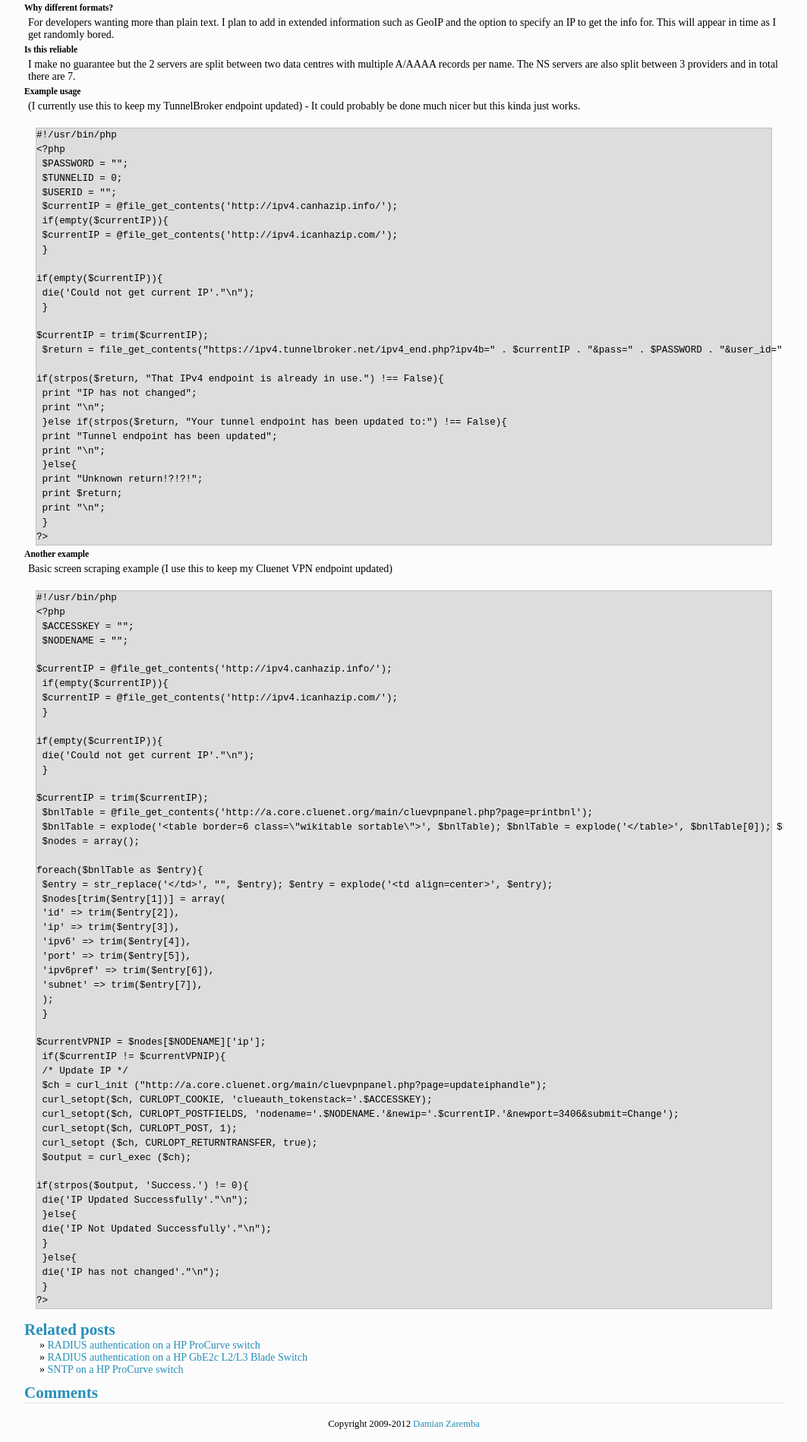
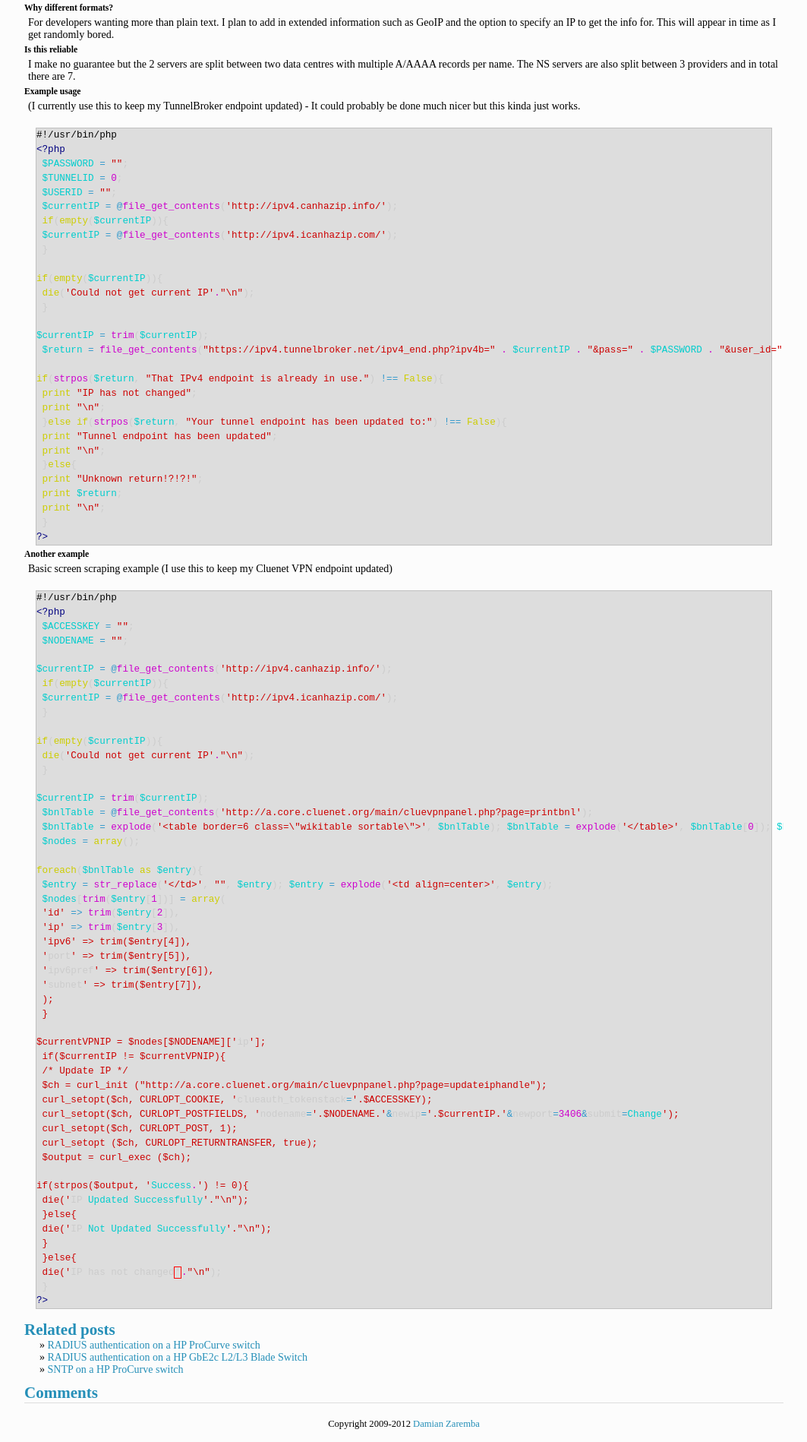
Before and after one commit to DamianZaremba/damianzaremba.co.uk, a Jekyll site: the page built from content/_posts/2011-03-30-canhazip.markdown, in a window 1280 px wide. Shown: the part 1059-2957 px from the top of the page at 76% size, without its empty margins (108-1171 px from the left). Built offline with Jekyll 4.4.1, drawn with Linux system fonts in a browser that asks for light colours; nearby versions of some CDN libraries; Markdown is read by kramdown in place of the engine named in the settings; comment, search, counter and statistics services are not loaded.

Commit message:
Adding pygments style

```diff
--- a/content/_layouts/default.html
+++ b/content/_layouts/default.html
@@ -24,6 +24,7 @@
 
     <!-- CSS files -->
     <link href="/assests/css/main.css" rel="stylesheet" type="text/css" />
+    <link href="/assests/css/pygments.css" rel="stylesheet" type="text/css" />
 
     <!-- JS files -->
     <script src="http://mint.damianzaremba.co.uk/?js" type="text/javascript"></script>
--- a/content/assests/css/pygments.css
+++ b/content/assests/css/pygments.css
@@ -1,61 +1,69 @@
-.hll { background-color: #ffffcc }
-.c { color: #408080; font-style: italic } /* Comment */
-.err { border: 1px solid #FF0000 } /* Error */
-.k { color: #008000; font-weight: bold } /* Keyword */
-.o { color: #666666 } /* Operator */
-.cm { color: #408080; font-style: italic } /* Comment.Multiline */
-.cp { color: #BC7A00 } /* Comment.Preproc */
-.c1 { color: #408080; font-style: italic } /* Comment.Single */
-.cs { color: #408080; font-style: italic } /* Comment.Special */
-.gd { color: #A00000 } /* Generic.Deleted */
-.ge { font-style: italic } /* Generic.Emph */
+.hll { background-color: #222222 }
+.c { color: #000080 } /* Comment */
+.err { color: #cccccc; border: 1px solid #FF0000 } /* Error */
+.g { color: #cccccc } /* Generic */
+.k { color: #cdcd00 } /* Keyword */
+.l { color: #cccccc } /* Literal */
+.n { color: #cccccc } /* Name */
+.o { color: #3399cc } /* Operator */
+.x { color: #cccccc } /* Other */
+.p { color: #cccccc } /* Punctuation */
+.cm { color: #000080 } /* Comment.Multiline */
+.cp { color: #000080 } /* Comment.Preproc */
+.c1 { color: #000080 } /* Comment.Single */
+.cs { color: #cd0000; font-weight: bold } /* Comment.Special */
+.gd { color: #cd0000 } /* Generic.Deleted */
+.ge { color: #cccccc; font-style: italic } /* Generic.Emph */
 .gr { color: #FF0000 } /* Generic.Error */
 .gh { color: #000080; font-weight: bold } /* Generic.Heading */
-.gi { color: #00A000 } /* Generic.Inserted */
+.gi { color: #00cd00 } /* Generic.Inserted */
 .go { color: #808080 } /* Generic.Output */
 .gp { color: #000080; font-weight: bold } /* Generic.Prompt */
-.gs { font-weight: bold } /* Generic.Strong */
+.gs { color: #cccccc; font-weight: bold } /* Generic.Strong */
 .gu { color: #800080; font-weight: bold } /* Generic.Subheading */
 .gt { color: #0040D0 } /* Generic.Traceback */
-.kc { color: #008000; font-weight: bold } /* Keyword.Constant */
-.kd { color: #008000; font-weight: bold } /* Keyword.Declaration */
-.kn { color: #008000; font-weight: bold } /* Keyword.Namespace */
-.kp { color: #008000 } /* Keyword.Pseudo */
-.kr { color: #008000; font-weight: bold } /* Keyword.Reserved */
-.kt { color: #B00040 } /* Keyword.Type */
-.m { color: #666666 } /* Literal.Number */
-.s { color: #BA2121 } /* Literal.String */
-.na { color: #7D9029 } /* Name.Attribute */
-.nb { color: #008000 } /* Name.Builtin */
-.nc { color: #0000FF; font-weight: bold } /* Name.Class */
-.no { color: #880000 } /* Name.Constant */
-.nd { color: #AA22FF } /* Name.Decorator */
-.ni { color: #999999; font-weight: bold } /* Name.Entity */
-.ne { color: #D2413A; font-weight: bold } /* Name.Exception */
-.nf { color: #0000FF } /* Name.Function */
-.nl { color: #A0A000 } /* Name.Label */
-.nn { color: #0000FF; font-weight: bold } /* Name.Namespace */
-.nt { color: #008000; font-weight: bold } /* Name.Tag */
-.nv { color: #19177C } /* Name.Variable */
-.ow { color: #AA22FF; font-weight: bold } /* Operator.Word */
-.w { color: #bbbbbb } /* Text.Whitespace */
-.mf { color: #666666 } /* Literal.Number.Float */
-.mh { color: #666666 } /* Literal.Number.Hex */
-.mi { color: #666666 } /* Literal.Number.Integer */
-.mo { color: #666666 } /* Literal.Number.Oct */
-.sb { color: #BA2121 } /* Literal.String.Backtick */
-.sc { color: #BA2121 } /* Literal.String.Char */
-.sd { color: #BA2121; font-style: italic } /* Literal.String.Doc */
-.s2 { color: #BA2121 } /* Literal.String.Double */
-.se { color: #BB6622; font-weight: bold } /* Literal.String.Escape */
-.sh { color: #BA2121 } /* Literal.String.Heredoc */
-.si { color: #BB6688; font-weight: bold } /* Literal.String.Interpol */
-.sx { color: #008000 } /* Literal.String.Other */
-.sr { color: #BB6688 } /* Literal.String.Regex */
-.s1 { color: #BA2121 } /* Literal.String.Single */
-.ss { color: #19177C } /* Literal.String.Symbol */
-.bp { color: #008000 } /* Name.Builtin.Pseudo */
-.vc { color: #19177C } /* Name.Variable.Class */
-.vg { color: #19177C } /* Name.Variable.Global */
-.vi { color: #19177C } /* Name.Variable.Instance */
-.il { color: #666666 } /* Literal.Number.Integer.Long */
+.kc { color: #cdcd00 } /* Keyword.Constant */
+.kd { color: #00cd00 } /* Keyword.Declaration */
+.kn { color: #cd00cd } /* Keyword.Namespace */
+.kp { color: #cdcd00 } /* Keyword.Pseudo */
+.kr { color: #cdcd00 } /* Keyword.Reserved */
+.kt { color: #00cd00 } /* Keyword.Type */
+.ld { color: #cccccc } /* Literal.Date */
+.m { color: #cd00cd } /* Literal.Number */
+.s { color: #cd0000 } /* Literal.String */
+.na { color: #cccccc } /* Name.Attribute */
+.nb { color: #cd00cd } /* Name.Builtin */
+.nc { color: #00cdcd } /* Name.Class */
+.no { color: #cccccc } /* Name.Constant */
+.nd { color: #cccccc } /* Name.Decorator */
+.ni { color: #cccccc } /* Name.Entity */
+.ne { color: #666699; font-weight: bold } /* Name.Exception */
+.nf { color: #cccccc } /* Name.Function */
+.nl { color: #cccccc } /* Name.Label */
+.nn { color: #cccccc } /* Name.Namespace */
+.nx { color: #cccccc } /* Name.Other */
+.py { color: #cccccc } /* Name.Property */
+.nt { color: #cccccc } /* Name.Tag */
+.nv { color: #00cdcd } /* Name.Variable */
+.ow { color: #cdcd00 } /* Operator.Word */
+.w { color: #cccccc } /* Text.Whitespace */
+.mf { color: #cd00cd } /* Literal.Number.Float */
+.mh { color: #cd00cd } /* Literal.Number.Hex */
+.mi { color: #cd00cd } /* Literal.Number.Integer */
+.mo { color: #cd00cd } /* Literal.Number.Oct */
+.sb { color: #cd0000 } /* Literal.String.Backtick */
+.sc { color: #cd0000 } /* Literal.String.Char */
+.sd { color: #cd0000 } /* Literal.String.Doc */
+.s2 { color: #cd0000 } /* Literal.String.Double */
+.se { color: #cd0000 } /* Literal.String.Escape */
+.sh { color: #cd0000 } /* Literal.String.Heredoc */
+.si { color: #cd0000 } /* Literal.String.Interpol */
+.sx { color: #cd0000 } /* Literal.String.Other */
+.sr { color: #cd0000 } /* Literal.String.Regex */
+.s1 { color: #cd0000 } /* Literal.String.Single */
+.ss { color: #cd0000 } /* Literal.String.Symbol */
+.bp { color: #cd00cd } /* Name.Builtin.Pseudo */
+.vc { color: #00cdcd } /* Name.Variable.Class */
+.vg { color: #00cdcd } /* Name.Variable.Global */
+.vi { color: #00cdcd } /* Name.Variable.Instance */
+.il { color: #cd00cd } /* Literal.Number.Integer.Long */
```
